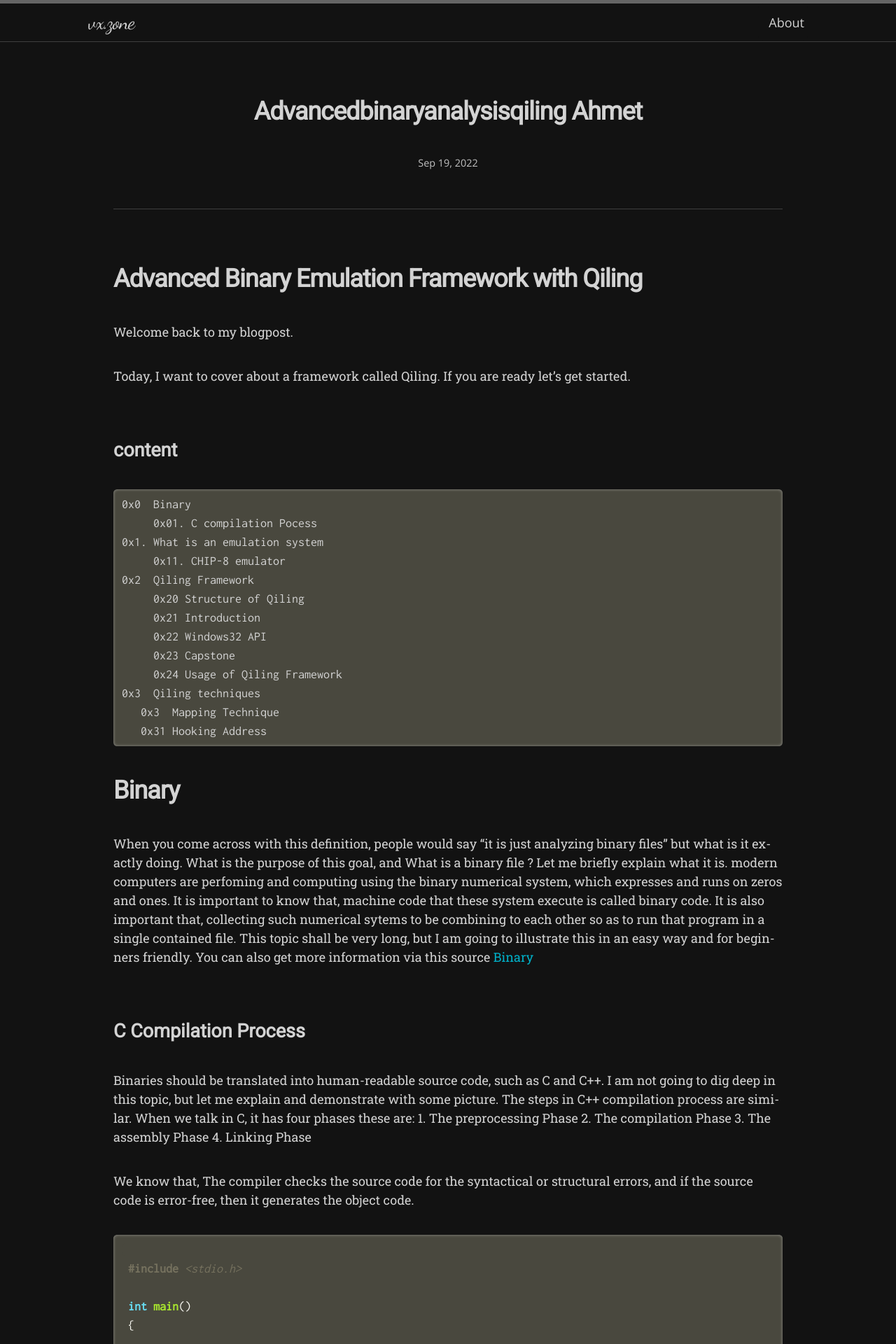
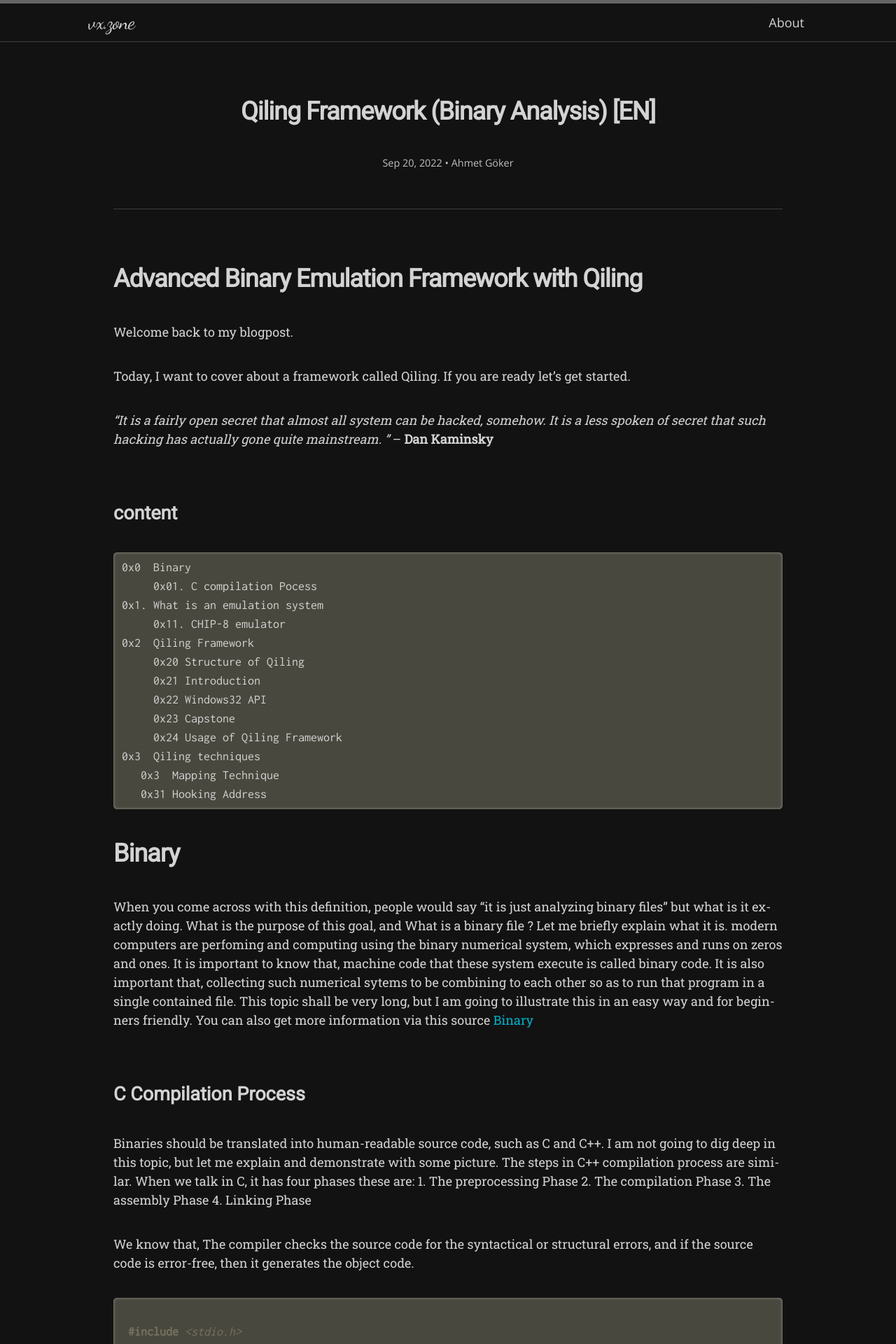
Before and after one commit to vx-zone/vx-zone.github.io, a Jekyll site: the page built from _posts/2022-09-19-AdvancedBinaryAnalysisQiling-ahmet.md, in a window 1280 px wide. Shown: the top 1920 px of the page at 70% size. Built offline with Jekyll 4.4.1, drawn with Linux system fonts in a browser that asks for light colours; nearby versions of some CDN libraries; some web fonts are replaced; our own code applies the rules of GitHub Pages for plain Markdown files; comment, search, counter and statistics services are not loaded; some of the changed text lies outside the part shown.

Commit message:
Update 2022-09-19-AdvancedBinaryAnalysisQiling-ahmet.md

```diff
--- a/_posts/2022-09-19-AdvancedBinaryAnalysisQiling-ahmet.md
+++ b/_posts/2022-09-19-AdvancedBinaryAnalysisQiling-ahmet.md
@@ -1,8 +1,26 @@
+---
+layout: post
+title: Qiling Framework (Binary Analysis) [EN]
+date: 2022-09-20 15:42:31 +0300
+description: Analyzing Binary with Qiling Advanced emulator
+author: Ahmet Göker
+comments: true
+tags: [Binary, C++, C, Python, Code]
+---
+
+
+
 # Advanced Binary Emulation Framework with Qiling
 
 Welcome back to my blogpost.
 
 Today, I want to cover about a framework called Qiling. If you are ready let's get started.
+
+
+_“It is a fairly open secret that almost all system can be hacked, somehow. It is a less spoken of secret that such hacking has actually gone quite mainstream. ”_
+-- **Dan Kaminsky**
+
+
 
 ## content
 
```
